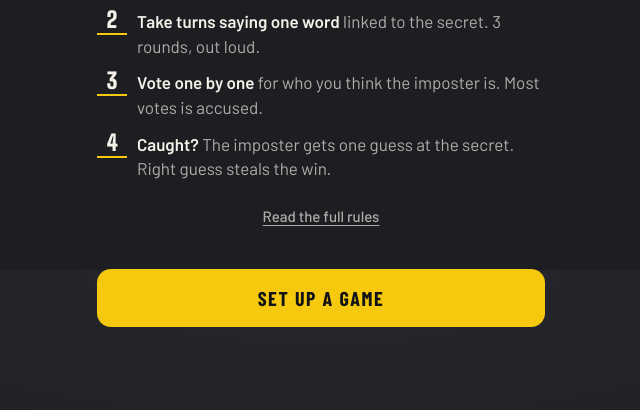
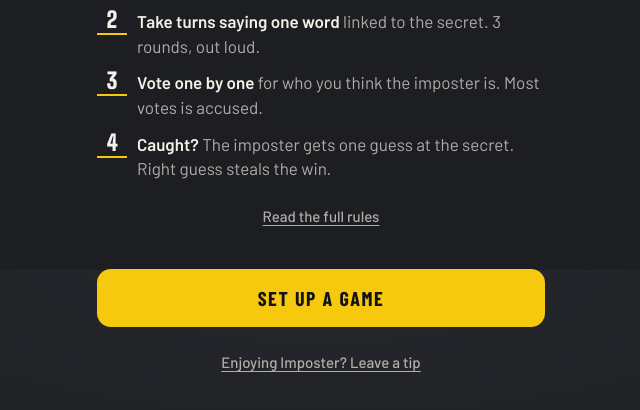
Before and after one commit to webbyleeds1998/Imposter, a plain HTML site: page index.html in a window 1280 px wide. Shown: the part 530-940 px from the top of the page, without its empty margins (319-959 px from the left). Drawn offline with nearby package versions, Linux system fonts and the light colour scheme.

Commit message:
Turn on the Ko-fi tip link
Co-Authored-By: Claude Opus 5.5 <noreply@anthropic.com>
Claude-Session: https://claude.ai/code/session_01EnNYYqLtbLba15udb7N1J6

```diff
--- a/index.html
+++ b/index.html
@@ -595,7 +595,7 @@ const CATEGORIES = {
   }
 };
 // Tip link (e.g. https://ko-fi.com/yourpage). Leave empty to hide the tip link.
-const TIP_URL = "";
+const TIP_URL = "https://ko-fi.com/awgames";
 const tipLink = () => TIP_URL ? `<a class="text-link tip-link" href="${esc(TIP_URL)}" target="_blank" rel="noopener">Enjoying Imposter? Leave a tip</a>` : "";
 const DEFAULT_ROUNDS = 3;
 const MIN_PLAYERS = 3;
```
